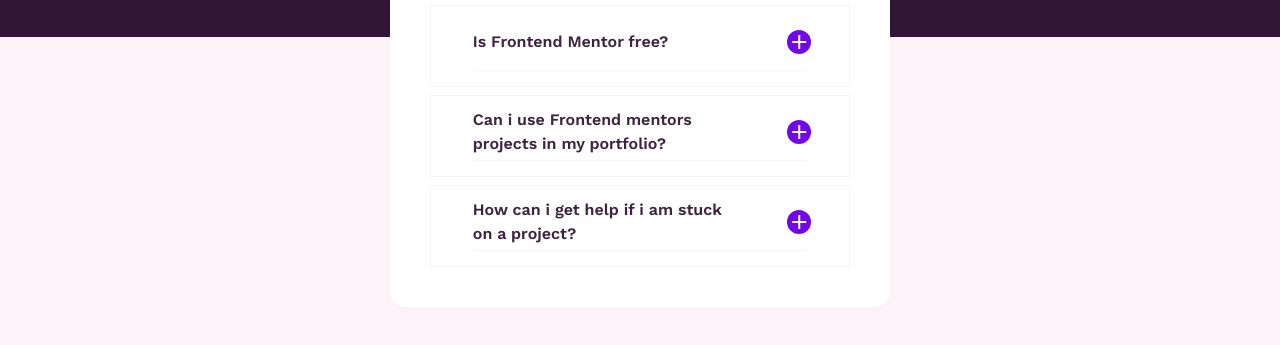
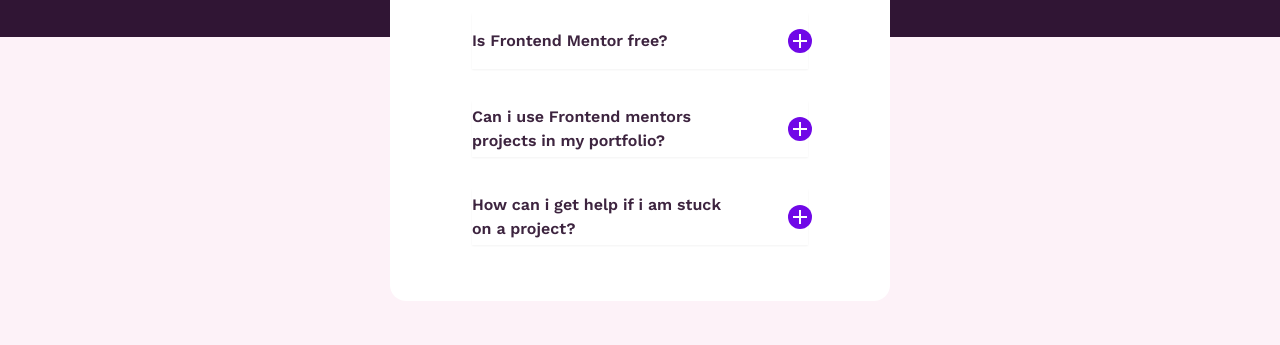
Before and after one commit to ebenkanin/Faq_challenge_Frontend_Mentor, a website: page index.html in a window 1280 px wide. Shown: the part 363-708 px from the top of the page. Drawn offline with nearby package versions, Linux system fonts and the light colour scheme.

Commit message:
made changes to the border

```diff
--- a/index.html
+++ b/index.html
@@ -16,13 +16,14 @@
 
      <div class="bg-[url(/background-pattern-mobile.svg)] min-w-full h-[35vh] bg-cover bg-center md:bg-[url(/background-pattern-desktop.svg)] md:h-[50vh] relative">
 
+
 <!-- first faq question -->
      </div>
      <div class=" w-[90%] md:max-w-[500px] bg-white p-10 absolute top-40 rounded-2xl space-y-2">
         <h1 class="text-left font-work-sans font-bold m-5 text-4xl "><span class="material-symbols-outlined text-violet-700">
             auto_awesome
             </span>    FAQs</h1>
-        <div class="question-wrap border-y-gray-100 overflow-hidden py-2">
+        <div class="question-wrap border-y-gray-100 border-x-0 overflow-hidden py-2">
             <div class="w-[80%] md:max-w-[600px] h-14 flex flex-row justify-between items-center mx-auto py-4 mb-2  shadow-xs relative">
                 <h2 class="font-semibold max-w-[80%] text-[#3d243f]  hover:text-violet-700 hover:cursor-pointer">What is Frontend Mentor and how will it help me?</h2>
                 <button class="h-4  w-4 flex flex-row justify-center items-center relative btn">
@@ -42,7 +43,7 @@
         </div>
 
         <!-- second question -->
-        <div class="question-wrap border border-gray-100 overflow-hidden py-2">
+        <div class="question-wrap border-y-gray-100 border-x-0 overflow-hidden py-2">
             <div class="w-[80%] md:max-w-[600px] h-14 flex flex-row justify-between items-center mx-auto  py-4 mb-2 shadow-xs relative">
                 <h2 class="font-semibold max-w-[80%] text-[#3d243f] hover:text-violet-700 hover:cursor-pointer">Is Frontend Mentor free?</h2>
                 <button class="h-4  w-4 flex flex-row justify-center items-center relative btn">
@@ -61,8 +62,8 @@
 
 
         </div>
-        <!-- fourth faq question -->
-        <div class="question-wrap border border-gray-100 overflow-hidden py-2">
+        <!-- third faq question -->
+        <div class="question-wrap border-y-gray-100 border-x-0 overflow-hidden py-2">
             <div class="w-[80%] md:max-w-[600px] h-14 flex flex-row justify-between items-center mx-auto  py-4 mb-2 shadow-xs relative">
                 <h2 class="font-semibold max-w-[80%] text-[#3d243f]  hover:text-violet-700 hover:cursor-pointer">Can i use Frontend mentors projects in my portfolio?</h2>
                 <button class="h-4  w-4 flex flex-row justify-center items-center relative btn">
@@ -82,7 +83,7 @@
 
         </div>
         <!-- last faq question -->
-        <div class="question-wrap border border-gray-100 overflow-hidden py-2">
+        <div class="question-wrap  border-gray-100 border-x-0 overflow-hidden py-2">
             <div class="w-[80%] md:max-w-[600px] h-14 flex flex-row justify-between items-center mx-auto  py-4 mb-2 shadow-xs relative">
                 <h2 class="font-semibold max-w-[80%] text-[#3d243f]  hover:text-violet-700 hover:cursor-pointer">How can i get help if i am stuck on a project?</h2>
                 <button class="h-4  w-4 flex flex-row justify-center items-center relative btn">
```
